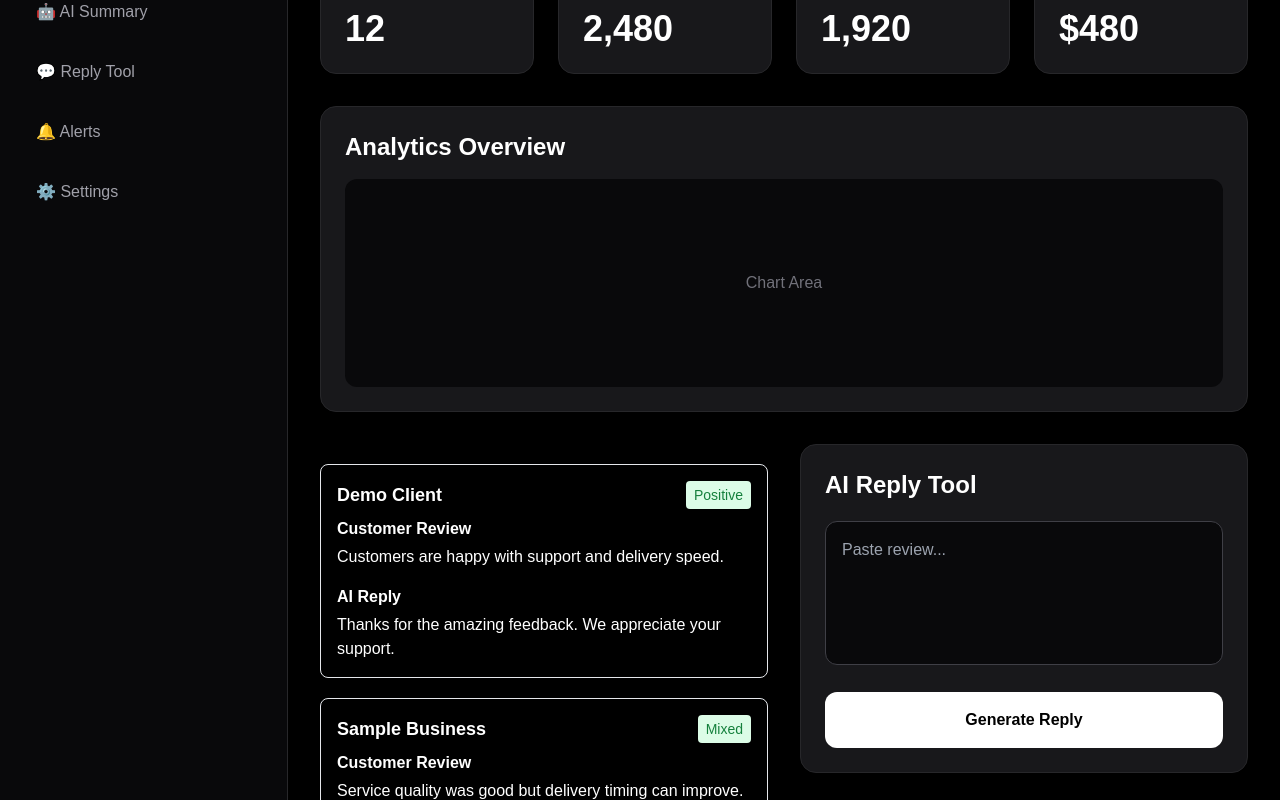
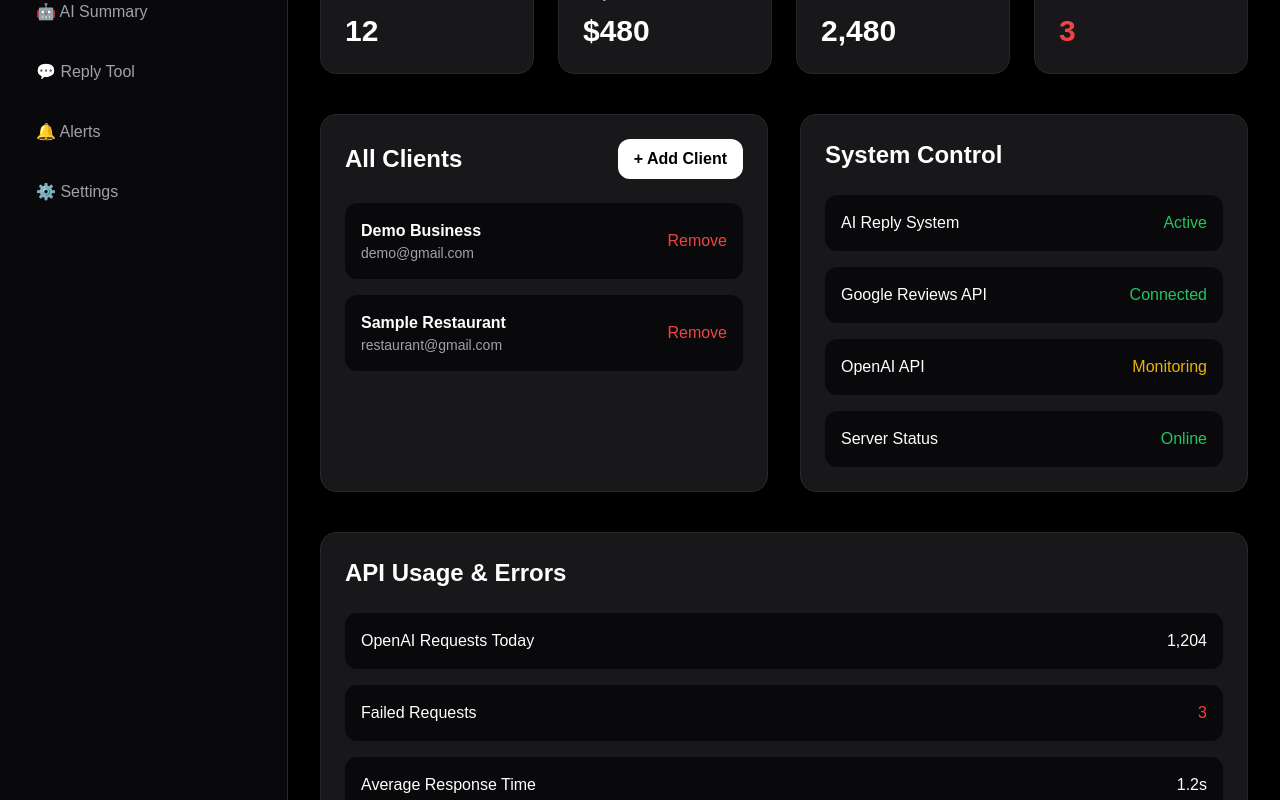
Before and after one commit to afnankhan123456/reviewreply-ai, a Next.js app: page /admin in a window 1280 px wide. Shown: the part 300-1100 px from the top of the page. Built offline with nearby package versions, Linux system fonts and the light colour scheme.

Commit message:
Upgrade admin dashboard with client management and system controls

```diff
--- a/app/admin/page.tsx
+++ b/app/admin/page.tsx
@@ -1,10 +1,5 @@
 import Sidebar from "../../components/Sidebar";
 import Navbar from "../../components/Navbar";
-import StatCard from "../../components/StatCard";
-import AnalyticsCard from "../../components/AnalyticsCard";
-import ReviewCard from "../../components/ReviewCard";
-import ReplyBox from "../../components/ReplyBox";
-import SummaryCard from "../../components/SummaryCard";
 
 export default function AdminPage() {
   return (
@@ -14,47 +9,124 @@ export default function AdminPage() {
       <div className="flex-1 p-8">
         <Navbar />
 
-        <div className="mb-8">
+        <div className="mb-10">
           <h1 className="text-4xl font-bold mb-2">
             Admin Dashboard
           </h1>
 
           <p className="text-zinc-400">
-            Manage clients, reviews, analytics and AI replies.
+            Manage clients, payments, reviews and system controls.
           </p>
         </div>
 
-        <div className="grid grid-cols-1 md:grid-cols-4 gap-6 mb-8">
-          <StatCard title="Total Clients" value="12" />
-          <StatCard title="Reviews Processed" value="2,480" />
-          <StatCard title="AI Replies Sent" value="1,920" />
-          <StatCard title="Monthly Revenue" value="$480" />
+        <div className="grid grid-cols-1 md:grid-cols-4 gap-6 mb-10">
+          <div className="bg-zinc-900 p-6 rounded-2xl border border-zinc-800">
+            <h2 className="text-zinc-400 mb-2">Total Clients</h2>
+            <p className="text-3xl font-bold">12</p>
+          </div>
+
+          <div className="bg-zinc-900 p-6 rounded-2xl border border-zinc-800">
+            <h2 className="text-zinc-400 mb-2">Payments</h2>
+            <p className="text-3xl font-bold">$480</p>
+          </div>
+
+          <div className="bg-zinc-900 p-6 rounded-2xl border border-zinc-800">
+            <h2 className="text-zinc-400 mb-2">Reviews Processed</h2>
+            <p className="text-3xl font-bold">2,480</p>
+          </div>
+
+          <div className="bg-zinc-900 p-6 rounded-2xl border border-zinc-800">
+            <h2 className="text-zinc-400 mb-2">API Errors</h2>
+            <p className="text-3xl font-bold text-red-500">3</p>
+          </div>
         </div>
 
-        <div className="mb-8">
-          <AnalyticsCard />
+        <div className="grid grid-cols-1 lg:grid-cols-2 gap-8 mb-10">
+          <div className="bg-zinc-900 border border-zinc-800 rounded-2xl p-6">
+            <div className="flex items-center justify-between mb-6">
+              <h2 className="text-2xl font-bold">
+                All Clients
+              </h2>
+
+              <button className="bg-white text-black px-4 py-2 rounded-xl font-semibold">
+                + Add Client
+              </button>
+            </div>
+
+            <div className="space-y-4">
+              <div className="flex items-center justify-between bg-zinc-950 p-4 rounded-xl">
+                <div>
+                  <h3 className="font-semibold">Demo Business</h3>
+                  <p className="text-zinc-400 text-sm">demo@gmail.com</p>
+                </div>
+
+                <button className="text-red-500">
+                  Remove
+                </button>
+              </div>
+
+              <div className="flex items-center justify-between bg-zinc-950 p-4 rounded-xl">
+                <div>
+                  <h3 className="font-semibold">Sample Restaurant</h3>
+                  <p className="text-zinc-400 text-sm">restaurant@gmail.com</p>
+                </div>
+
+                <button className="text-red-500">
+                  Remove
+                </button>
+              </div>
+            </div>
+          </div>
+
+          <div className="bg-zinc-900 border border-zinc-800 rounded-2xl p-6">
+            <h2 className="text-2xl font-bold mb-6">
+              System Control
+            </h2>
+
+            <div className="space-y-4">
+              <div className="bg-zinc-950 p-4 rounded-xl flex items-center justify-between">
+                <span>AI Reply System</span>
+                <span className="text-green-500">Active</span>
+              </div>
+
+              <div className="bg-zinc-950 p-4 rounded-xl flex items-center justify-between">
+                <span>Google Reviews API</span>
+                <span className="text-green-500">Connected</span>
+              </div>
+
+              <div className="bg-zinc-950 p-4 rounded-xl flex items-center justify-between">
+                <span>OpenAI API</span>
+                <span className="text-yellow-500">Monitoring</span>
+              </div>
+
+              <div className="bg-zinc-950 p-4 rounded-xl flex items-center justify-between">
+                <span>Server Status</span>
+                <span className="text-green-500">Online</span>
+              </div>
+            </div>
+          </div>
         </div>
 
-        <div className="grid grid-cols-1 lg:grid-cols-2 gap-8">
-          <div className="space-y-5">
-            <ReviewCard
-              name="Demo Client"
-              review="Customers are happy with support and delivery speed."
-              status="Positive"
-              reply="Thanks for the amazing feedback. We appreciate your support."
-            />
+        <div className="bg-zinc-900 border border-zinc-800 rounded-2xl p-6">
+          <h2 className="text-2xl font-bold mb-6">
+            API Usage & Errors
+          </h2>
 
-            <ReviewCard
-              name="Sample Business"
-              review="Service quality was good but delivery timing can improve."
-              status="Mixed"
-              reply="Thank you for your feedback. We are improving delivery speed."
-            />
-          </div>
+          <div className="space-y-4">
+            <div className="bg-zinc-950 p-4 rounded-xl flex items-center justify-between">
+              <span>OpenAI Requests Today</span>
+              <span>1,204</span>
+            </div>
 
-          <div className="space-y-8">
-            <ReplyBox />
-            <SummaryCard />
+            <div className="bg-zinc-950 p-4 rounded-xl flex items-center justify-between">
+              <span>Failed Requests</span>
+              <span className="text-red-500">3</span>
+            </div>
+
+            <div className="bg-zinc-950 p-4 rounded-xl flex items-center justify-between">
+              <span>Average Response Time</span>
+              <span>1.2s</span>
+            </div>
           </div>
         </div>
       </div>
```
